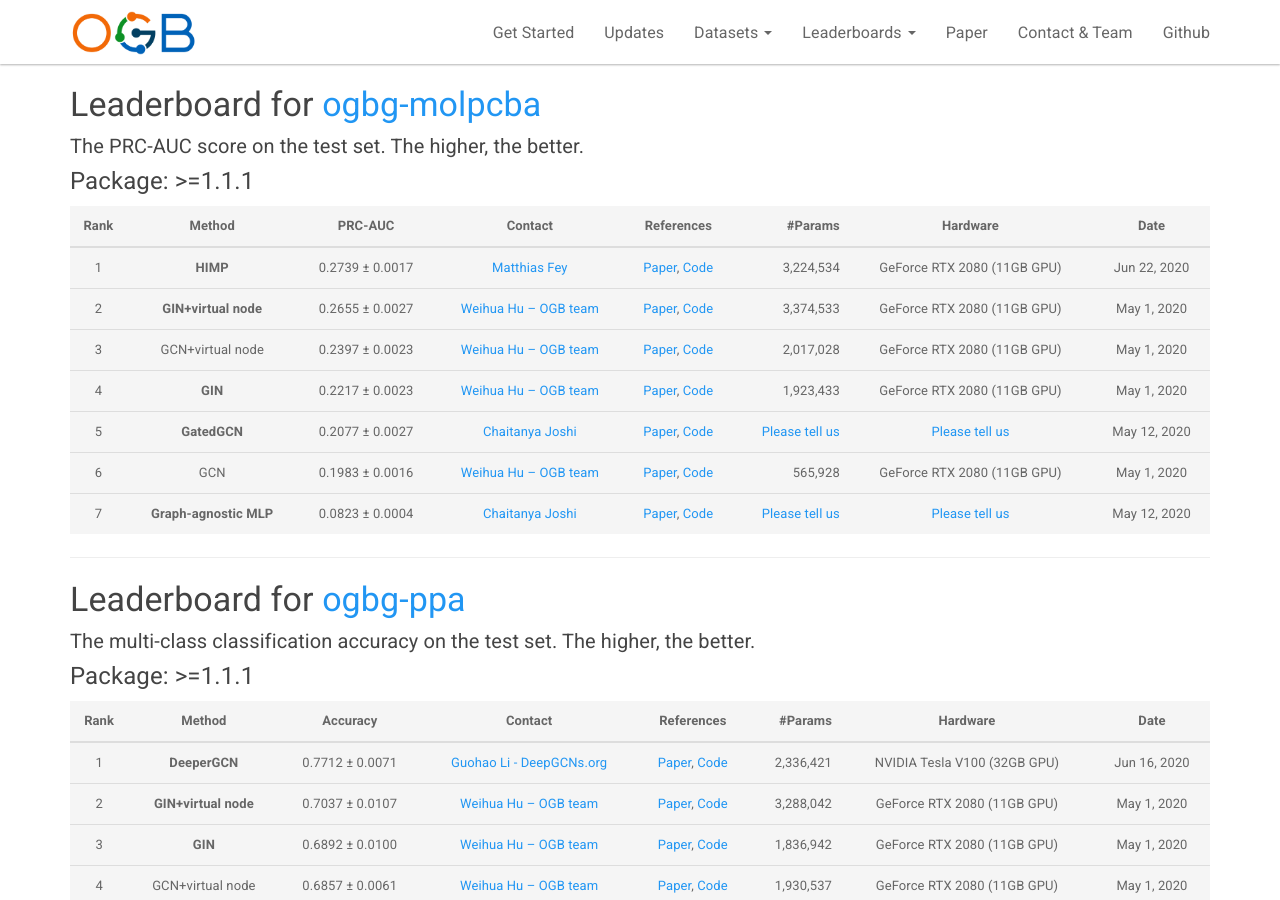
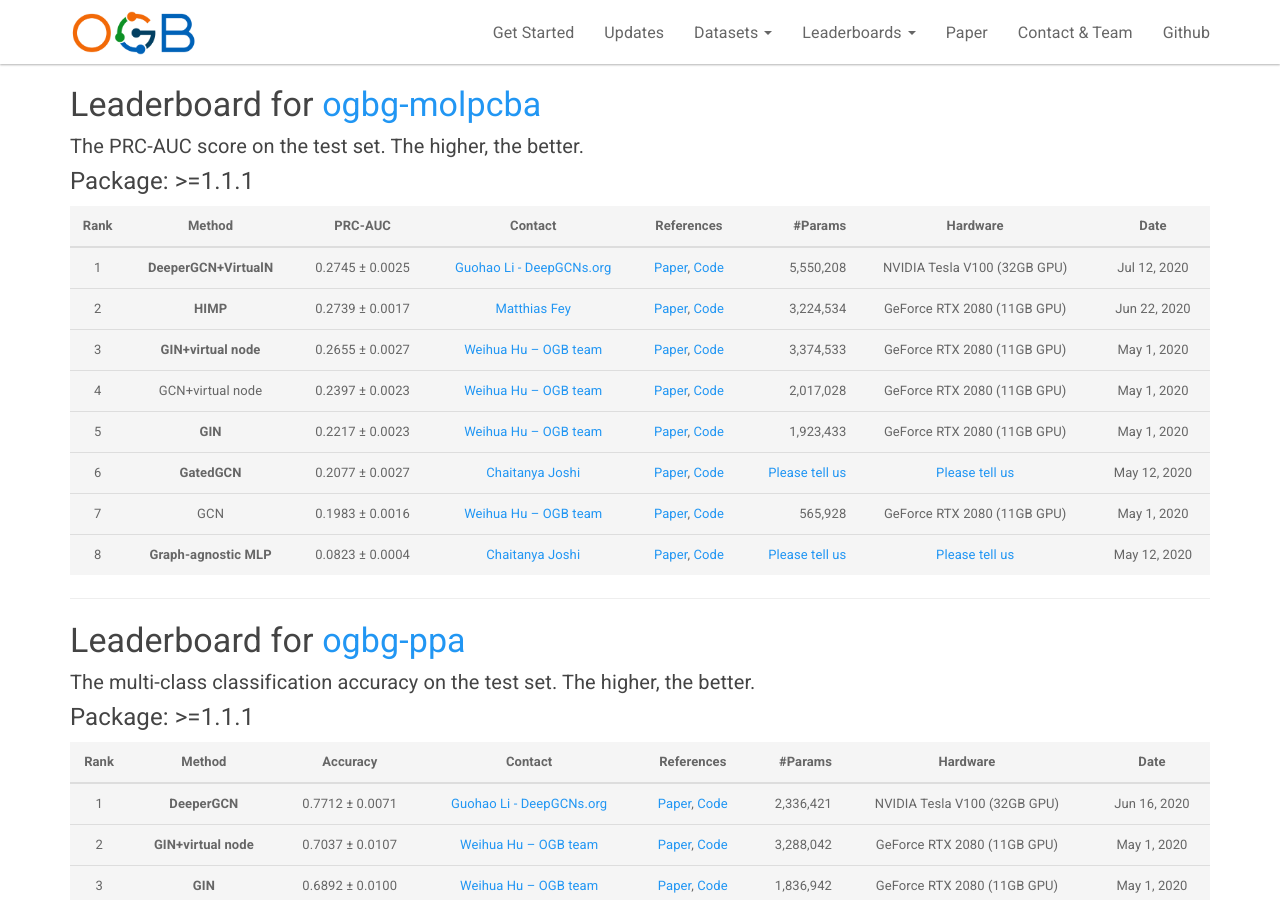
Before and after one commit to snap-stanford/ogb-web, a Jekyll site: the page built from _docs/leaderboard/leader_graphprop.md, in a window 1280 px wide and 900 px high, scrolled down 922 px. Built offline with Jekyll 4.4.1, drawn with Linux system fonts in a browser that asks for light colours.

Commit message:
updateleaderboard

```diff
--- a/_docs/leaderboard/leader_graphprop.md
+++ b/_docs/leaderboard/leader_graphprop.md
@@ -45,13 +45,14 @@ The **bold** method name indicates that the implementation is **official** (by t
 
 | Rank  | Method | PRC-AUC | Contact | References | #Params | Hardware | Date
 |:----:|:-----:|:------:|:-----:|:-----:|-----:|:-----:|:-----:|
-|  1  |  **HIMP**  | 0.2739 ± 0.0017   | [Matthias Fey](mailto:matthias.fey@tu-dortmund.de) | [Paper](https://arxiv.org/abs/2006.12179), [Code](https://github.com/rusty1s/himp-gnn) | 3,224,534 | GeForce RTX 2080 (11GB GPU) | Jun 22, 2020 |
-|  2  |  **GIN+virtual node**  | 0.2655 ± 0.0027   | [Weihua Hu -- OGB team](mailto:weihuahu@cs.stanford.edu) | [Paper](https://arxiv.org/abs/1810.00826), [Code](https://github.com/snap-stanford/ogb/tree/master/examples/graphproppred/mol) | 3,374,533 | GeForce RTX 2080 (11GB GPU) | May 1, 2020 |
-|  3  |  GCN+virtual node  | 0.2397 ± 0.0023   | [Weihua Hu -- OGB team](mailto:weihuahu@cs.stanford.edu) | [Paper](https://arxiv.org/abs/1609.02907), [Code](https://github.com/snap-stanford/ogb/tree/master/examples/graphproppred/mol) | 2,017,028 | GeForce RTX 2080 (11GB GPU) | May 1, 2020 |
-|  4  |  **GIN**  | 0.2217 ± 0.0023   | [Weihua Hu -- OGB team](mailto:weihuahu@cs.stanford.edu) | [Paper](https://arxiv.org/abs/1810.00826), [Code](https://github.com/snap-stanford/ogb/tree/master/examples/graphproppred/mol) | 1,923,433 | GeForce RTX 2080 (11GB GPU) | May 1, 2020 |
-|  5  |  **GatedGCN**  | 0.2077 ± 0.0027   | [Chaitanya Joshi](mailto:chaitanya.joshi@ntu.edu.sg) | [Paper](https://arxiv.org/abs/2003.00982), [Code](https://github.com/chaitjo/ogb/tree/master/examples/graphproppred/mol) | [Please tell us](mailto:ogb@cs.stanford.edu) | [Please tell us](mailto:ogb@cs.stanford.edu) | May 12, 2020 |
-|  6  |  GCN  | 0.1983 ± 0.0016   | [Weihua Hu -- OGB team](mailto:weihuahu@cs.stanford.edu) | [Paper](https://arxiv.org/abs/1609.02907), [Code](https://github.com/snap-stanford/ogb/tree/master/examples/graphproppred/mol) | 565,928 | GeForce RTX 2080 (11GB GPU) | May 1, 2020 |
-|  7  |  **Graph-agnostic MLP**  | 0.0823 ± 0.0004   | [Chaitanya Joshi](mailto:chaitanya.joshi@ntu.edu.sg) | [Paper](https://arxiv.org/abs/2003.00982), [Code](https://github.com/chaitjo/ogb/tree/master/examples/graphproppred/mol) | [Please tell us](mailto:ogb@cs.stanford.edu) | [Please tell us](mailto:ogb@cs.stanford.edu) | May 12, 2020 |
+|  1  |  **DeeperGCN+VirtualN**  | 0.2745 ± 0.0025   | [Guohao Li - DeepGCNs.org](mailto:guohao.li@kaust.edu.sa) | [Paper](https://arxiv.org/abs/2006.07739), [Code](https://github.com/lightaime/deep_gcns_torch/tree/master/examples/ogb) | 5,550,208 | NVIDIA Tesla V100 (32GB GPU) | Jul 12, 2020 |
+|  2  |  **HIMP**  | 0.2739 ± 0.0017   | [Matthias Fey](mailto:matthias.fey@tu-dortmund.de) | [Paper](https://arxiv.org/abs/2006.12179), [Code](https://github.com/rusty1s/himp-gnn) | 3,224,534 | GeForce RTX 2080 (11GB GPU) | Jun 22, 2020 |
+|  3  |  **GIN+virtual node**  | 0.2655 ± 0.0027   | [Weihua Hu -- OGB team](mailto:weihuahu@cs.stanford.edu) | [Paper](https://arxiv.org/abs/1810.00826), [Code](https://github.com/snap-stanford/ogb/tree/master/examples/graphproppred/mol) | 3,374,533 | GeForce RTX 2080 (11GB GPU) | May 1, 2020 |
+|  4  |  GCN+virtual node  | 0.2397 ± 0.0023   | [Weihua Hu -- OGB team](mailto:weihuahu@cs.stanford.edu) | [Paper](https://arxiv.org/abs/1609.02907), [Code](https://github.com/snap-stanford/ogb/tree/master/examples/graphproppred/mol) | 2,017,028 | GeForce RTX 2080 (11GB GPU) | May 1, 2020 |
+|  5  |  **GIN**  | 0.2217 ± 0.0023   | [Weihua Hu -- OGB team](mailto:weihuahu@cs.stanford.edu) | [Paper](https://arxiv.org/abs/1810.00826), [Code](https://github.com/snap-stanford/ogb/tree/master/examples/graphproppred/mol) | 1,923,433 | GeForce RTX 2080 (11GB GPU) | May 1, 2020 |
+|  6  |  **GatedGCN**  | 0.2077 ± 0.0027   | [Chaitanya Joshi](mailto:chaitanya.joshi@ntu.edu.sg) | [Paper](https://arxiv.org/abs/2003.00982), [Code](https://github.com/chaitjo/ogb/tree/master/examples/graphproppred/mol) | [Please tell us](mailto:ogb@cs.stanford.edu) | [Please tell us](mailto:ogb@cs.stanford.edu) | May 12, 2020 |
+|  7  |  GCN  | 0.1983 ± 0.0016   | [Weihua Hu -- OGB team](mailto:weihuahu@cs.stanford.edu) | [Paper](https://arxiv.org/abs/1609.02907), [Code](https://github.com/snap-stanford/ogb/tree/master/examples/graphproppred/mol) | 565,928 | GeForce RTX 2080 (11GB GPU) | May 1, 2020 |
+|  8  |  **Graph-agnostic MLP**  | 0.0823 ± 0.0004   | [Chaitanya Joshi](mailto:chaitanya.joshi@ntu.edu.sg) | [Paper](https://arxiv.org/abs/2003.00982), [Code](https://github.com/chaitjo/ogb/tree/master/examples/graphproppred/mol) | [Please tell us](mailto:ogb@cs.stanford.edu) | [Please tell us](mailto:ogb@cs.stanford.edu) | May 12, 2020 |
 
 
 <a name="ogbg-ppa"/>
```
